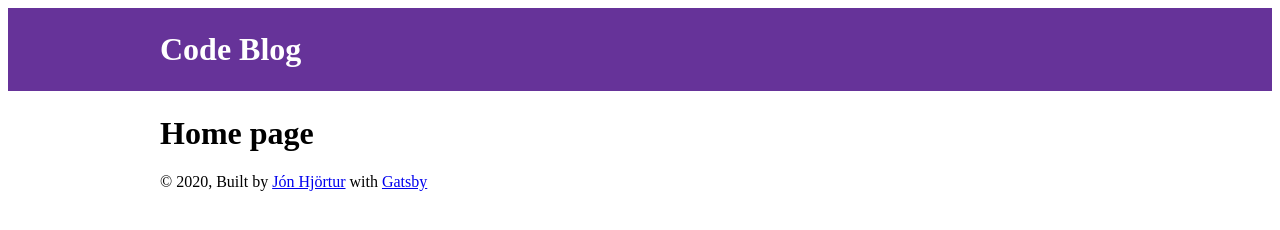
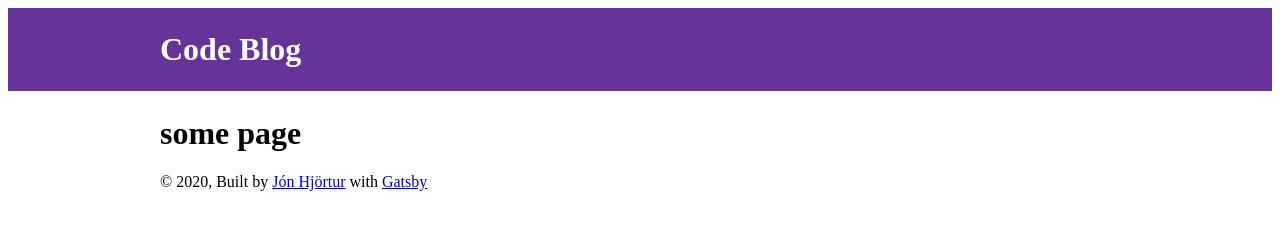
Before and after one commit to jonhjortur/jonhjortur.github.io, a Gatsby site: page / in a window 1280 px wide. Built offline with nearby package versions, Linux system fonts and the light colour scheme; Gatsby itself is replaced by a stand-in of ours.

Commit message:
Move from master

```diff
--- a/src/pages/index.js
+++ b/src/pages/index.js
@@ -7,7 +7,7 @@
 const IndexPage = () => (
   <Layout>
     <SEO title="Home" />
-    <h1>Home page</h1>
+    <h1>some page</h1>
   </Layout>
 )
 
```
